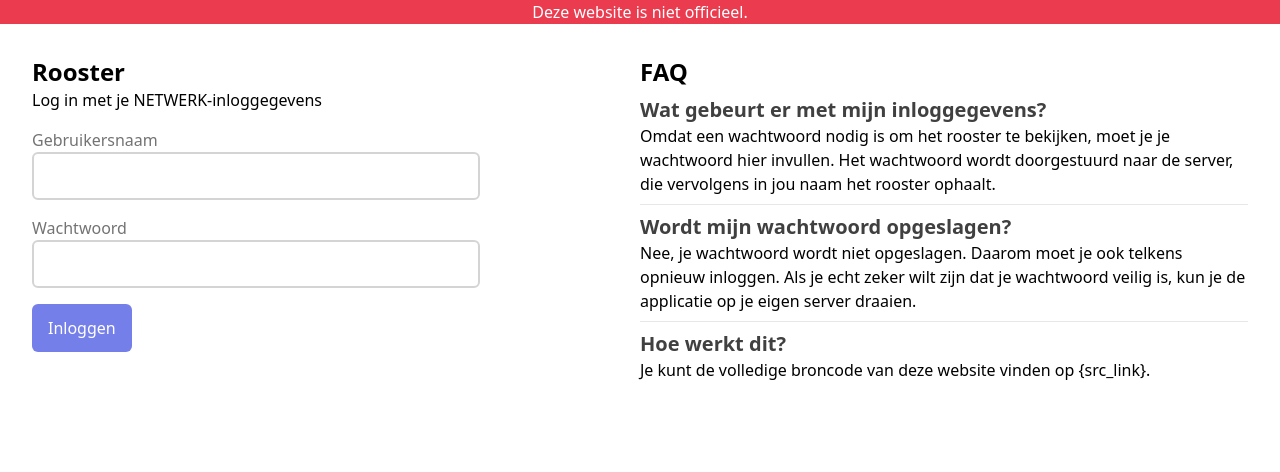
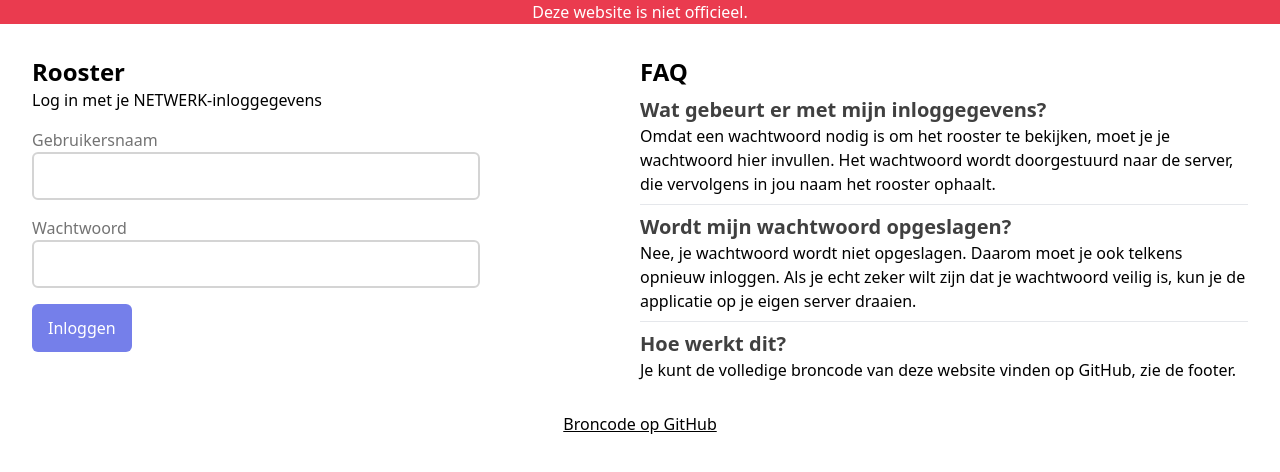
Before and after one commit to roembol2000/rooster-mml, a React (Vite) app in the folder client/: page /login in a window 1280 px wide. Shown: the top 472 px of the page. Built offline with nearby package versions, Linux system fonts and the light colour scheme; no server answers.

Commit message:
Add footer to login page with source code link

```diff
--- a/client/src/components/Faq.jsx
+++ b/client/src/components/Faq.jsx
@@ -1,4 +1,4 @@
-import PropTypes from "prop-types"
+import PropTypes from "prop-types";
 
 const FaqEntry = ({ question, answer }) => {
   return (
@@ -26,7 +26,7 @@ const Faq = () => {
         <hr />
         <FaqEntry
           question="Hoe werkt dit?"
-          answer="Je kunt de volledige broncode van deze website vinden op {src_link}."
+          answer="Je kunt de volledige broncode van deze website vinden op GitHub, zie de footer."
         />
       </div>
     </div>
@@ -36,6 +36,6 @@ const Faq = () => {
 FaqEntry.propTypes = {
   question: PropTypes.string,
   answer: PropTypes.string,
-}
+};
 
 export default Faq;
--- /dev/null
+++ b/client/src/components/Footer.jsx
@@ -0,0 +1,14 @@
+const Footer = () => {
+  return (
+    <div className="flex flex-col items-center justify-center h-12">
+      <a
+        href="https://github.com/roembol2000/rooster-mml"
+        className="underline"
+      >
+        Broncode op GitHub
+      </a>
+    </div>
+  );
+};
+
+export default Footer;
--- a/client/src/views/Login.jsx
+++ b/client/src/views/Login.jsx
@@ -6,6 +6,7 @@ import { useAnalytics } from "../contexts/analyticsContext";
 
 import Faq from "../components/Faq";
 import Form from "../components/Login/Form";
+import Footer from "../components/Footer";
 
 const Login = ({ setCredentials, setEntries }) => {
   const navigate = useNavigate();
@@ -48,7 +49,7 @@ const Login = ({ setCredentials, setEntries }) => {
       <div className="w-full text-center text-white bg-mml-red-300">
         Deze website is niet officieel.
       </div>
-      <div className="flex flex-col py-8 mx-4 lg:mx-8 lg:flex-row lg:max-w-7xl">
+      <div className="flex flex-col pt-8 pb-4 mx-4 lg:mx-8 lg:flex-row lg:max-w-7xl">
         <div className="flex-1">
           <div className="mb-4">
             <h1 className="text-2xl font-semibold">Rooster</h1>
@@ -62,6 +63,7 @@ const Login = ({ setCredentials, setEntries }) => {
           <Faq />
         </div>
       </div>
+      <Footer />
     </div>
   );
 };
```
